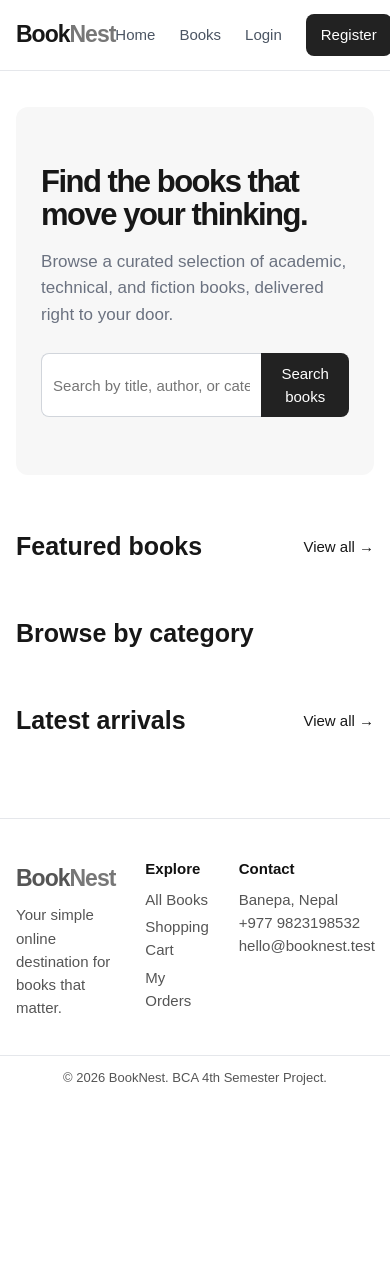
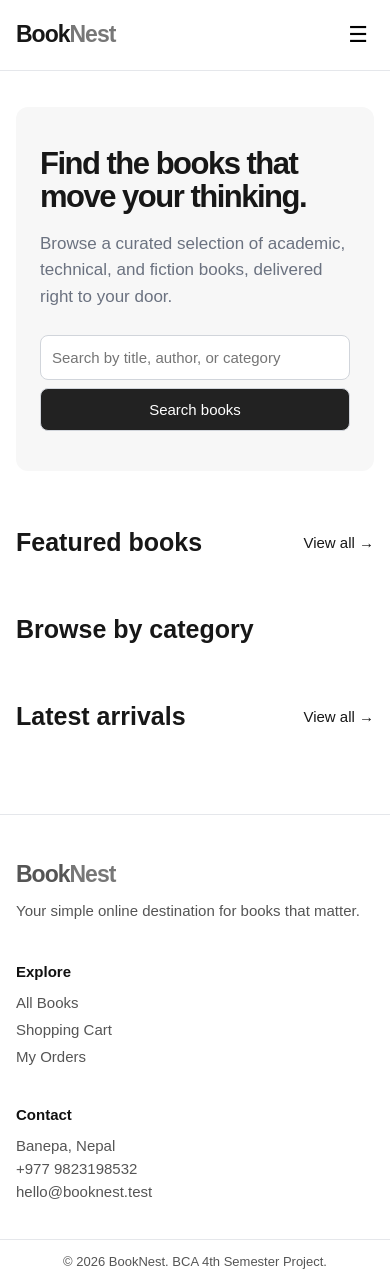
Before and after one commit to prajit50/online-book-store, a PHP site: page / in a window 390 px wide. Before the commit the page ends 1085 px from the top, so only its background shows below. Run offline with PHP 8.4, Linux system fonts and the light colour scheme; data that the repository does not hold is empty; some libraries are stand-ins or nearby versions.

Commit message:
Css update and adjustment

```diff
--- a/css/style.css
+++ b/css/style.css
@@ -537,3 +537,283 @@ tr:last-child td {
     margin: 28px 0 0;
     padding-top: 12px
 }
+
+.admin-body {
+    background: #f7f7f7
+}
+
+.admin-layout {
+    min-height: 100vh;
+    display: grid;
+    grid-template-columns: 230px 1fr
+}
+
+.sidebar {
+    background: #171717;
+    color: #fff;
+    padding: 25px 18px
+}
+
+.sidebar .logo {
+    display: block;
+    margin: 0 10px 30px
+}
+
+.sidebar .logo span {
+    color: #bbb
+}
+
+.admin-caption {
+    font-size: 11px;
+    color: #aaa;
+    letter-spacing: 1px;
+    margin: 0 10px 10px
+}
+
+.sidebar nav a {
+    display: block;
+    padding: 11px 12px;
+    border-radius: 7px;
+    color: #ddd;
+    margin-bottom: 4px
+}
+
+.sidebar nav a:hover {
+    background: #333;
+    color: #fff
+}
+
+.admin-top {
+    height: 62px;
+    background: #fff;
+    border-bottom: 1px solid var(--line);
+    display: flex;
+    align-items: center;
+    justify-content: flex-end;
+    gap: 18px;
+    padding: 0 30px
+}
+
+.admin-top a {
+    font-size: 13px;
+    text-decoration: underline
+}
+
+.admin-content {
+    padding: 30px
+}
+
+.admin-content h1 {
+    margin-top: 0
+}
+
+.stats {
+    display: grid;
+    grid-template-columns: repeat(4, 1fr);
+    gap: 18px;
+    margin: 20px 0 30px
+}
+
+.stat-card {
+    background: #fff;
+    border: 1px solid var(--line);
+    border-radius: 10px;
+    padding: 20px
+}
+
+.stat-card p {
+    margin: 0;
+    color: #666
+}
+
+.stat-card strong {
+    font-size: 31px
+}
+
+.admin-actions {
+    display: flex;
+    justify-content: space-between;
+    align-items: center;
+    margin: 0 0 18px
+}
+
+.admin-form {
+    background: #fff;
+    border: 1px solid var(--line);
+    border-radius: 10px;
+    padding: 25px;
+    max-width: 780px
+}
+
+.thumbnail {
+    width: 45px;
+    height: 57px;
+    object-fit: cover;
+    border-radius: 4px;
+    background: #ddd
+}
+
+.empty {
+    text-align: center;
+    padding: 45px;
+    color: #666;
+    background: #fafafa;
+    border: 1px dashed #d1d5db;
+    border-radius: 10px
+}
+
+.success-page {
+    text-align: center;
+    padding: 70px 10px
+}
+
+.success-page h1 {
+    font-size: 34px
+}
+
+.success-mark {
+    width: 62px;
+    height: 62px;
+    border-radius: 50%;
+    display: inline-grid;
+    place-items: center;
+    background: #e7f6ec;
+    color: #176b32;
+    font-size: 30px
+}
+
+@media(max-width:850px) {
+    .book-grid {
+        grid-template-columns: repeat(3, 1fr)
+    }
+
+    .category-grid {
+        grid-template-columns: repeat(3, 1fr)
+    }
+
+    .admin-layout {
+        grid-template-columns: 1fr
+    }
+
+    .sidebar {
+        display: none
+    }
+
+    .sidebar.open {
+        display: block;
+        position: fixed;
+        z-index: 20;
+        height: 100%;
+        width: 230px
+    }
+
+    .sidebar-toggle {
+        display: block;
+        margin-right: auto
+    }
+
+    .admin-content {
+        padding: 22px
+    }
+
+    .stats {
+        grid-template-columns: repeat(2, 1fr)
+    }
+}
+
+@media(max-width:600px) {
+    .nav-toggle {
+        display: block
+    }
+
+    .main-nav {
+        display: none;
+        position: absolute;
+        top: 70px;
+        left: 0;
+        right: 0;
+        background: #fff;
+        border-bottom: 1px solid var(--line);
+        padding: 15px 16px;
+        flex-direction: column;
+        align-items: stretch;
+        gap: 8px
+    }
+
+    .main-nav.open {
+        display: flex
+    }
+
+    .main-nav a {
+        padding: 8px
+    }
+
+    .book-grid {
+        grid-template-columns: repeat(2, 1fr);
+        gap: 12px
+    }
+
+    .book-cover {
+        height: 180px
+    }
+
+    .card-actions {
+        flex-direction: column
+    }
+
+    .category-grid {
+        grid-template-columns: repeat(2, 1fr)
+    }
+
+    .details,
+    .cart-layout,
+    .checkout-layout {
+        grid-template-columns: 1fr;
+        gap: 22px
+    }
+
+    .details-image {
+        max-height: 380px
+    }
+
+    .form-row {
+        grid-template-columns: 1fr
+    }
+
+    .filters {
+        flex-direction: column
+    }
+
+    .filters select {
+        width: 100%
+    }
+
+    .footer-grid {
+        grid-template-columns: 1fr
+    }
+
+    .stats {
+        grid-template-columns: 1fr
+    }
+
+    .admin-actions {
+        gap: 10px;
+        align-items: flex-start;
+        flex-direction: column
+    }
+
+    .hero {
+        padding: 40px 24px
+    }
+
+    .search-form {
+        flex-direction: column;
+        gap: 8px
+    }
+
+    .search-form input,
+    .search-form button {
+        border-radius: 8px;
+        border: 1px solid #d1d5db
+    }
+}
```
